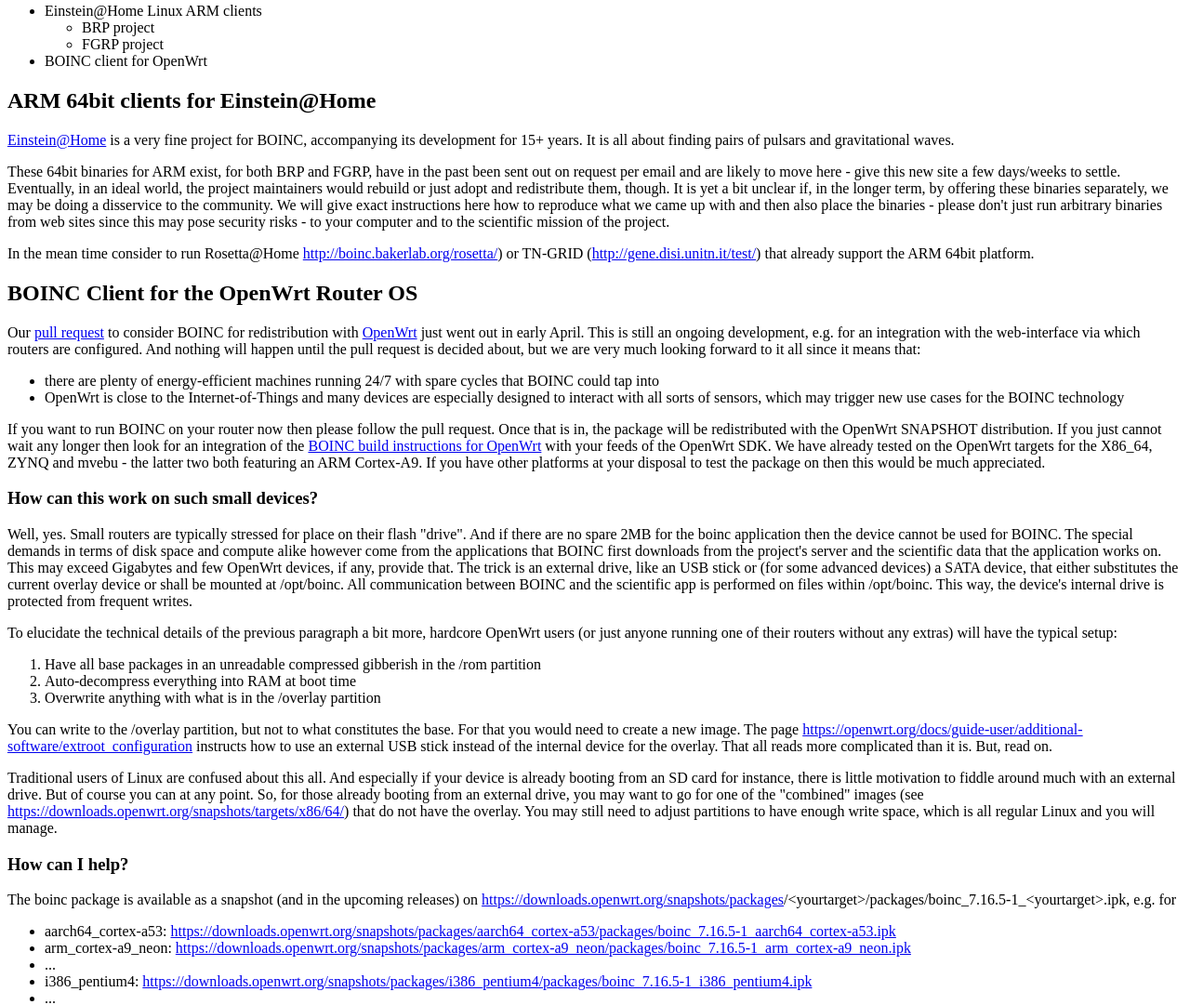
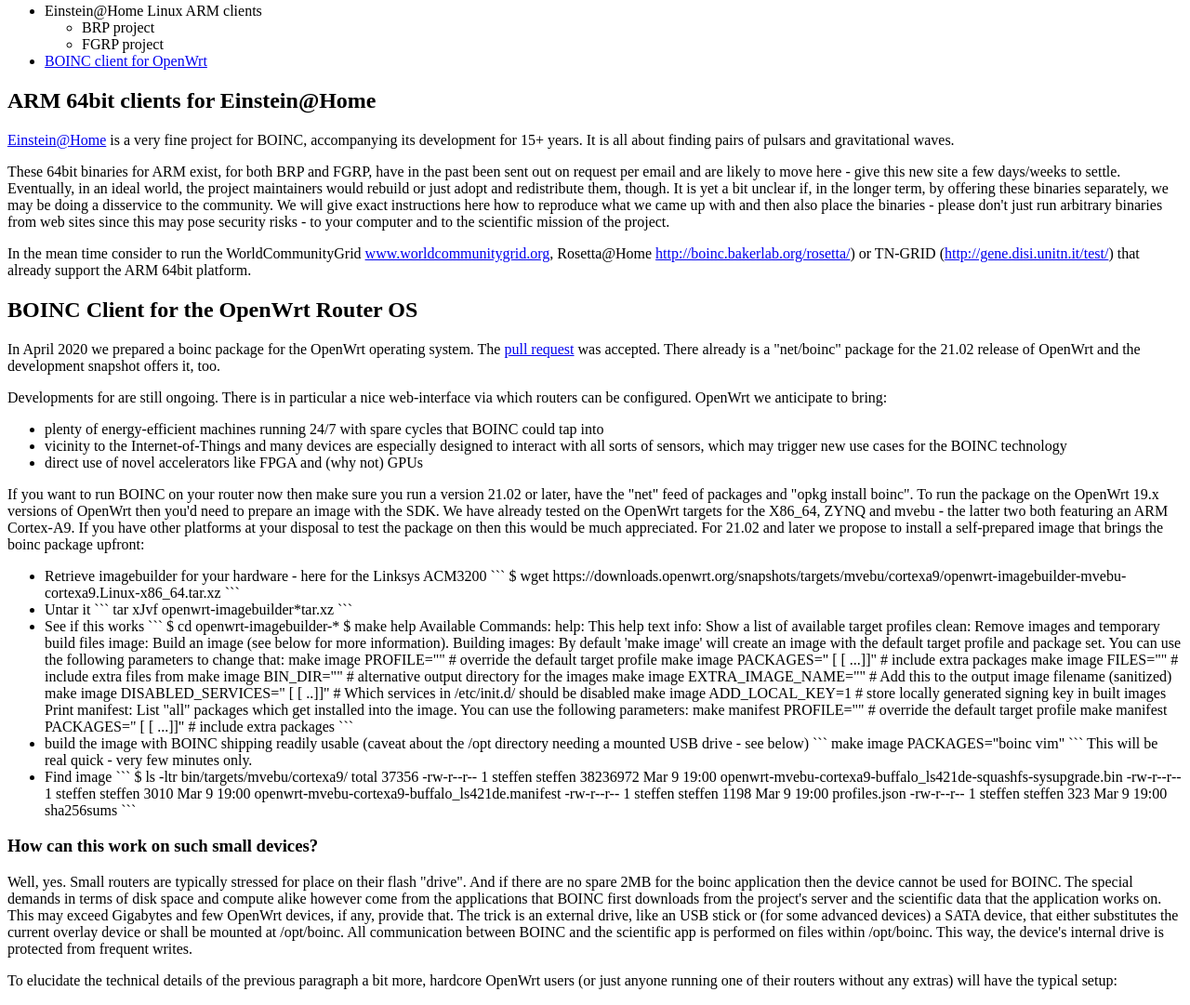
Before and after one commit to VolunteerComputingHelp/VolunteerComputingHelp.github.io, a plain HTML site: page index.html in a window 1280 px wide. Shown: the part 249-1330 px from the top of the page at 93% size. Drawn offline with Linux system fonts and the light colour scheme.

Commit message:
Presenting build instructions for image - general update

````diff
--- a/index.html
+++ b/index.html
@@ -23,7 +23,7 @@
 <li>BRP project</li>
 <li>FGRP project</li>
 </ul></li>
-<li>BOINC client for OpenWrt</li>
+<li><a href="#openwrt">BOINC client for OpenWrt</a></li>
 </ul>
 </p>
 <h2 name=einstein>ARM 64bit clients for Einstein@Home</h2>
@@ -35,18 +35,84 @@
 Eventually, in an ideal world, the project maintainers would rebuild or just adopt and redistribute them, though. It is yet a bit unclear if, in the longer term, by offering these binaries separately, we may be doing a disservice to the community. We will give exact instructions here how to reproduce what we came up with and then also place the binaries - please don't just run arbitrary binaries from web sites since this may pose security risks - to your computer and to the scientific mission of the project.
 </p>
 <p>
-In the mean time consider to run Rosetta@Home <a href="http://boinc.bakerlab.org/rosetta/">http://boinc.bakerlab.org/rosetta/</a>) or TN-GRID (<a href="http://gene.disi.unitn.it/test/">http://gene.disi.unitn.it/test/</a>) that already support the ARM 64bit platform.
+In the mean time consider to run the WorldCommunityGrid <a href="https://www.worldcommunitygrod.org">www.worldcommunitygrid.org</a>, Rosetta@Home <a href="http://boinc.bakerlab.org/rosetta/">http://boinc.bakerlab.org/rosetta/</a>) or TN-GRID (<a href="http://gene.disi.unitn.it/test/">http://gene.disi.unitn.it/test/</a>) that already support the ARM 64bit platform.
 </p>
 <h2 name=openwrt>BOINC Client for the OpenWrt Router OS</h2>
 <p>
-Our <a href="https://github.com/openwrt/packages/pull/11768">pull request</a> to consider BOINC for redistribution with <a href="https://www.openwrt.org">OpenWrt</a> just went out in early April. This is still an ongoing development, e.g. for an integration with the web-interface via which routers are configured. And nothing will happen until the pull request is decided about, but we are very much looking forward to it all since it means that:
+	In April 2020 we prepared a boinc package for the OpenWrt operating system.
+	The <a href="https://github.com/openwrt/packages/pull/11768">pull request</a> was accepted.
+	There already is a "net/boinc" package for the 21.02 release of OpenWrt and the development snapshot offers it, too.
+</p>
+<p>
+        Developments for are still ongoing.
+	There is in particular a nice web-interface via which routers can be configured.
+	OpenWrt we anticipate to bring:
 <ul>
-<li>there are plenty of energy-efficient machines running 24/7 with spare cycles that BOINC could tap into</li>
-<li>OpenWrt is close to the Internet-of-Things and many devices are especially designed to interact with all sorts of sensors, which may trigger new use cases for the BOINC technology</li>
+	<li>plenty of energy-efficient machines running 24/7 with spare cycles that BOINC could tap into</li>
+	<li>vicinity to the Internet-of-Things and many devices are especially designed to interact with all sorts of sensors, which may trigger new use cases for the BOINC technology</li>
+	<li>direct use of novel accelerators like FPGA and (why not) GPUs</li>
 </ul>
 </p>
 <p>
-If you want to run BOINC on your router now then please follow the pull request. Once that is in, the package will be redistributed with the OpenWrt SNAPSHOT distribution. If you just cannot wait any longer then look for an integration of the <a href="https://github.com/VolunteerComputingHelp/packages/tree/master/net/boinc">BOINC build instructions for OpenWrt</a> with your feeds of the OpenWrt SDK. We have already tested on the OpenWrt targets for the X86_64, ZYNQ and mvebu - the latter two both featuring an ARM Cortex-A9. If you have other platforms at your disposal to test the package on then this would be much appreciated.
+	If you want to run BOINC on your router now then make sure you run a version 21.02 or later, have the "net" feed of packages and "opkg install boinc".
+	To run the package on the OpenWrt 19.x versions of OpenWrt then you'd need to prepare an image with the SDK. We have already tested on the OpenWrt targets for the X86_64, ZYNQ and mvebu - the latter two both featuring an ARM Cortex-A9. If you have other platforms at your disposal to test the package on then this would be much appreciated.
+	For 21.02 and later we propose to install a self-prepared image that brings the boinc package upfront:
+<ul>
+	<li>Retrieve imagebuilder for your hardware - here for the Linksys ACM3200
+```
+$ wget https://downloads.openwrt.org/snapshots/targets/mvebu/cortexa9/openwrt-imagebuilder-mvebu-cortexa9.Linux-x86_64.tar.xz
+```
+	</li><li>Untar it
+```
+tar xJvf openwrt-imagebuilder*tar.xz
+```
+	</li><li>See if this works
+```
+$ cd openwrt-imagebuilder-*
+$ make help
+
+Available Commands:
+	help:	This help text
+	info:	Show a list of available target profiles
+	clean:	Remove images and temporary build files
+	image:	Build an image (see below for more information).
+
+Building images:
+	By default 'make image' will create an image with the default
+	target profile and package set. You can use the following parameters
+	to change that:
+
+	make image PROFILE="<profilename>" # override the default target profile
+	make image PACKAGES="<pkg1> [<pkg2> [<pkg3> ...]]" # include extra packages
+	make image FILES="<path>" # include extra files from <path>
+	make image BIN_DIR="<path>" # alternative output directory for the images
+	make image EXTRA_IMAGE_NAME="<string>" # Add this to the output image filename (sanitized)
+	make image DISABLED_SERVICES="<svc1> [<svc2> [<svc3> ..]]" # Which services in /etc/init.d/ should be disabled
+	make image ADD_LOCAL_KEY=1 # store locally generated signing key in built images
+
+Print manifest:
+	List "all" packages which get installed into the image.
+	You can use the following parameters:
+
+	make manifest PROFILE="<profilename>" # override the default target profile
+	make manifest PACKAGES="<pkg1> [<pkg2> [<pkg3> ...]]" # include extra packages
+```
+	</li><li>build the image with BOINC shipping readily usable (caveat about the /opt directory needing a mounted USB drive - see below)
+```
+make image PACKAGES="boinc vim"
+```
+	This will be real quick - very few minutes only.
+	</li><li>Find image
+```
+$ ls -ltr bin/targets/mvebu/cortexa9/
+total 37356
+-rw-r--r-- 1 steffen steffen 38236972 Mar  9 19:00 openwrt-mvebu-cortexa9-buffalo_ls421de-squashfs-sysupgrade.bin
+-rw-r--r-- 1 steffen steffen     3010 Mar  9 19:00 openwrt-mvebu-cortexa9-buffalo_ls421de.manifest
+-rw-r--r-- 1 steffen steffen     1198 Mar  9 19:00 profiles.json
+-rw-r--r-- 1 steffen steffen      323 Mar  9 19:00 sha256sums
+```
+	</li>
+</ul>
 </p>
 <h3>How can this work on such small devices?</h3>
 <p>
````
